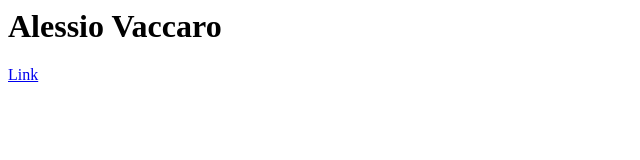
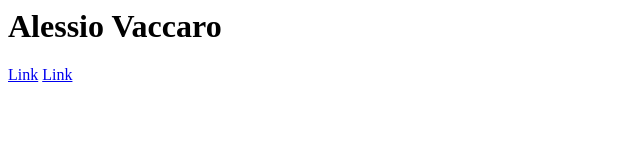
Before and after one commit to AlessioVaccaro/AlessioVaccaro.github.io, a plain HTML site: page index.html in a window 1280 px wide. Shown: the full height of the page, 0-640 px from the left. Drawn offline with Linux system fonts and the light colour scheme.

Commit message:
Update index.html

```diff
--- a/index.html
+++ b/index.html
@@ -5,5 +5,6 @@
   <body>
     <h1>Alessio Vaccaro</h1>
     <a href="assembly/index.html">Link</a>
+    <a href="Riassunto Von Neumann/index.html">Link</a>
   </body>
 </html>
```
